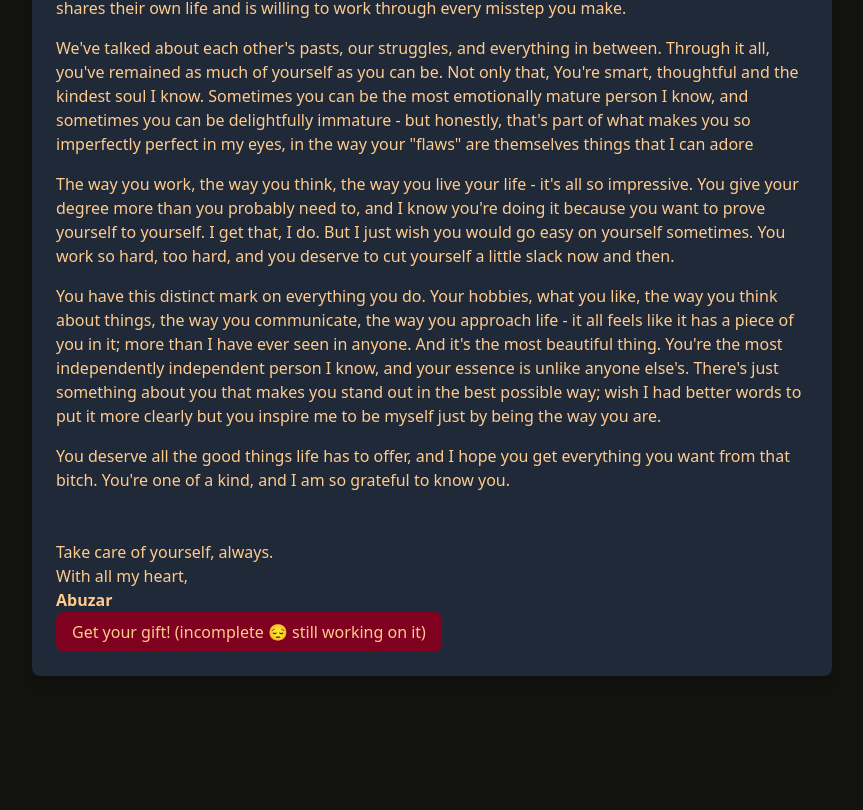
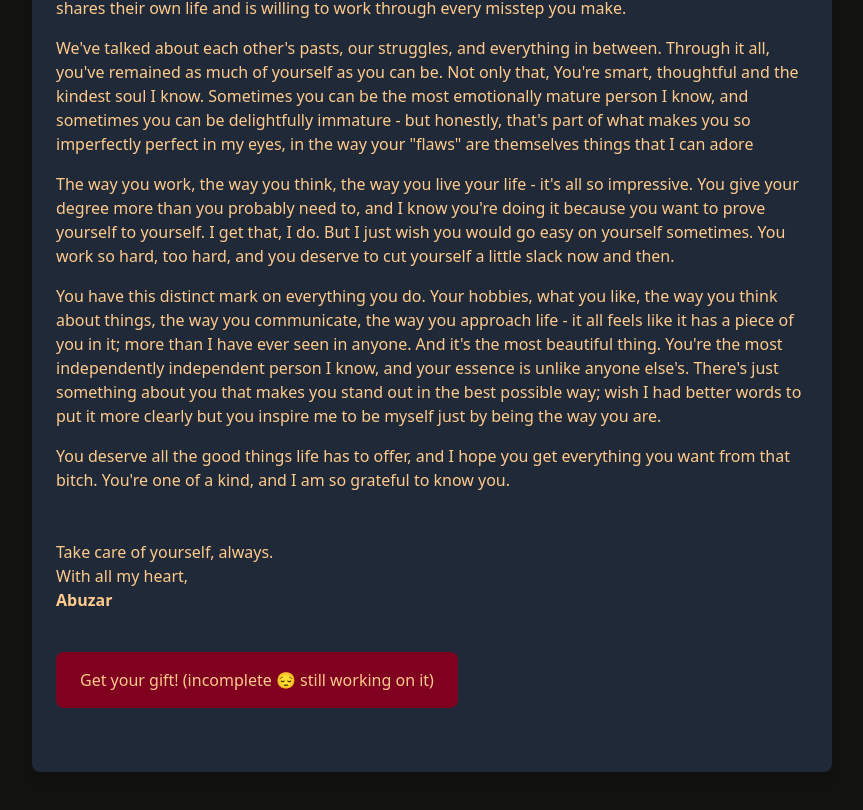
Before and after one commit to abubow/festival-film-recommendation, a Next.js app: page /about-you in a window 1280 px wide. Shown: the part 324-1134 px from the top of the page, without its empty margins (208-1071 px from the left). Before the commit the page ends 1040 px from the top, so only its background shows below. Built offline with nearby package versions, Linux system fonts and the light colour scheme.

Commit message:
fixed links and components

```diff
--- a/app/about-you/page.jsx
+++ b/app/about-you/page.jsx
@@ -58,7 +58,7 @@ export default function Home() {
       <Link
         href="/about-you"
         color="burgundy"
-        className="bg-burgundy-500 hover:bg-burgundy-600 text-floral_white-400 transition duration-300 ease-in-out py-2 px-4 rounded-lg"
+        className="bg-burgundy-500 hover:bg-burgundy-600 text-floral_white-400 transition duration-300 ease-in-out py-4 px-6 rounded-lg my-10"
       >
         Get your gift! (incomplete 😔 still working on it)
       </Link>
```
